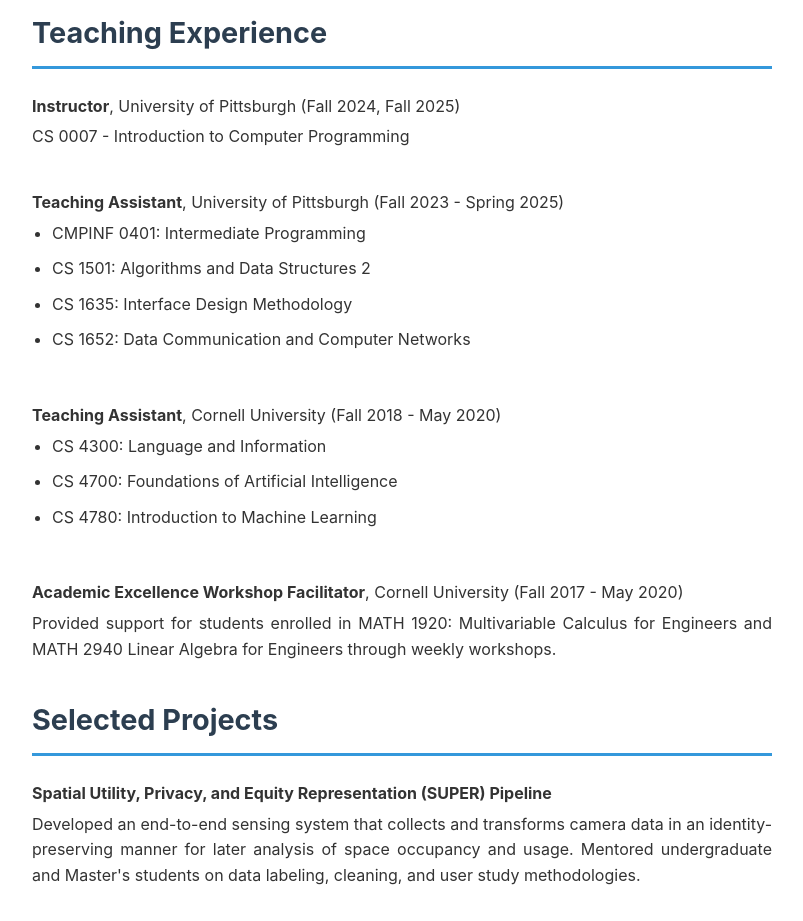
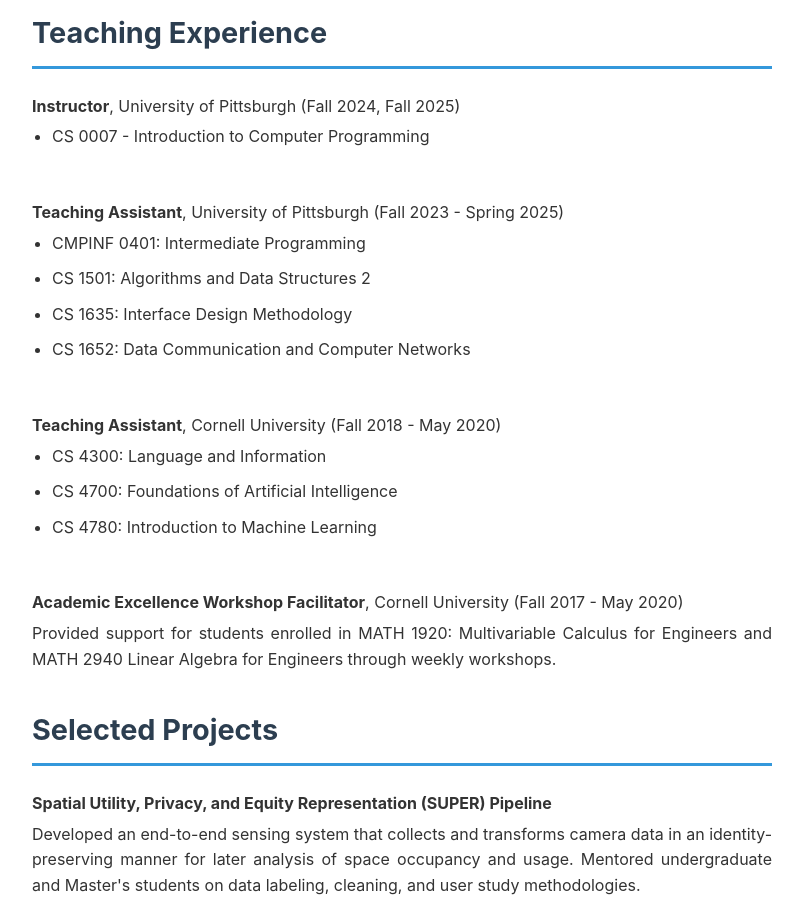
Before and after one commit to anx8-pitt/anx8-pitt.github.io, a plain HTML site: page index.html in a window 1280 px wide. Shown: the part 2620-3541 px from the top of the page, without its empty margins (408-1211 px from the left). Drawn offline with Linux system fonts and the light colour scheme; some icons are missing.

Commit message:
Update index.html

```diff
--- a/index.html
+++ b/index.html
@@ -460,7 +460,9 @@
 <div class="experience-item">
     <div>
         <p><strong>Instructor</strong>, University of Pittsburgh (Fall 2024, Fall 2025)</p>
-        <p>CS 0007 - Introduction to Computer Programming</p>
+        <ul>
+          <li>CS 0007 - Introduction to Computer Programming</li>
+        </ul>
     </div>
 </div>
 
```
